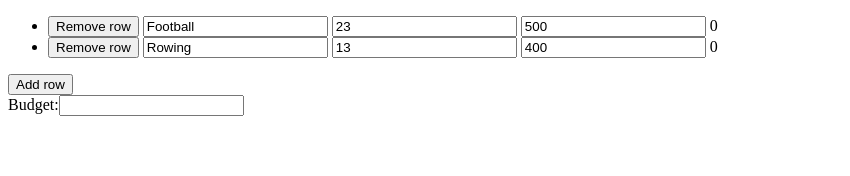
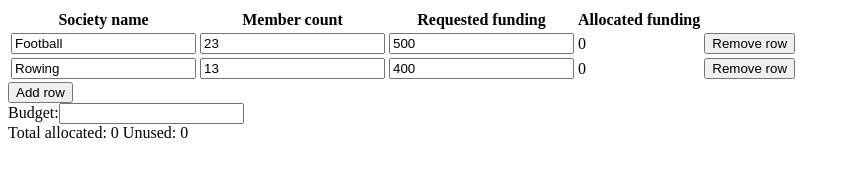
Before and after one commit to olane/socalloc, a plain HTML site: page index.html in a window 1280 px wide. Shown: the whole page, without its empty margins (0-850 px from the left). Drawn offline with nearby package versions, Linux system fonts and the light colour scheme; some packages are replaced by stand-ins of ours.

Commit message:
Nicer markup, table headings, stats div

```diff
--- a/index.html
+++ b/index.html
@@ -12,20 +12,35 @@
   </head>
   <body>
     <div ng-controller="AllocController">
-      <ul>
-        <li ng-repeat="soc in socs">
-          <button ng-click="removeRow(soc)">Remove row</button>
-          <input type="text" ng-model="soc.name" />
-          <input type="number" ng-model="soc.memberCount" min="0" />
-          <input type="number" ng-model="soc.requestedFunding" min="0" />
-          <span>{{socAllocation(soc)}}</span>
-        </li>
-      </ul>
+
+      <table>
+        <tr>
+          <th>Society name</th>
+          <th>Member count</th>
+          <th>Requested funding</th>
+          <th>Allocated funding</th>
+        </tr>
+
+        <tr ng-repeat="soc in socs">
+          <td><input type="text" ng-model="soc.name" /></td>
+          <td><input type="number" ng-model="soc.memberCount" min="0" /></td>
+          <td><input type="number" ng-model="soc.requestedFunding" min="0" /></td>
+          <td><span>{{socAllocation(soc)}}</span></td>
+          <td><button ng-click="removeRow(soc)">Remove row</button></td>
+        </tr>
+      </table>
+
       <form ng-submit="addSoc()">
         <input class="btn-primary" type="submit" value="Add row">
       </form>
+
       Budget:<input type="number" ng-model="budget" />
-      <span>
+
+      <div id="stats">
+        <span>Total allocated: {{totalAllocatedFunding()}}</span>
+        <span>Unused: {{unusedBudget()}}</span>
+      </div>
+
     </div>
   </body>
 </html>
--- a/index.js
+++ b/index.js
@@ -96,4 +96,17 @@ angular.module('socAlloc', [])
       return count;
     };
 
+    $scope.totalAllocatedFunding = function() {
+      var count = 0;
+      angular.forEach($scope.socs, function(soc) {
+        count += soc.allocatedFunding;
+      });
+      return count;
+    }
+
+    $scope.unusedBudget = function() {
+      var unused = $scope.budget - $scope.totalAllocatedFunding();
+      return unused > 0 ? unused : 0;
+    }
+
   }]);
```
